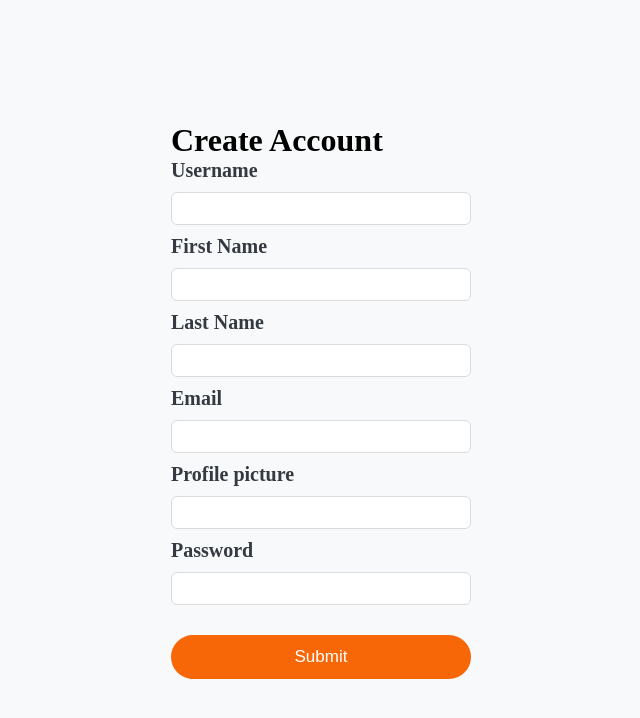
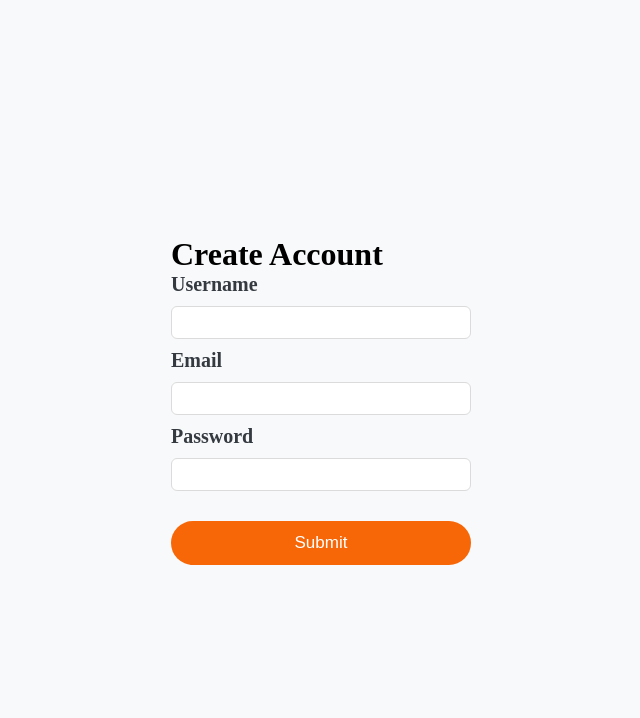
Before and after one commit to kenmusau/venueVibe-client, a React (Create React App) app: page / in a window 1280 px wide. Shown: the top 718 px of the page, without its empty margins (319-959 px from the left). Built offline with nearby package versions, Linux system fonts and the light colour scheme.

Commit message:
setup validation

```diff
--- a/src/components/SignUpForm/SignUpForm.css
+++ b/src/components/SignUpForm/SignUpForm.css
@@ -45,3 +45,9 @@
 .signup-btn:hover {
   background-color: #fd7e14;
 }
+
+.fied-errors {
+  color: red;
+  font-size: 14px;
+  margin-bottom: 10px;
+}
--- a/src/components/SignUpForm/SignUpForm.js
+++ b/src/components/SignUpForm/SignUpForm.js
@@ -8,6 +8,7 @@ import Swal from "sweetalert2";
 function SignUpForm() {
   const { register, handleSubmit } = useForm();
   const [loading, isLoading] = useState(false);
+  const [errors, setErrors] = useState([]);
 
   const onSubmit = (data) => {
     isLoading(true);
@@ -30,11 +31,13 @@ function SignUpForm() {
           confirmButtonText: "Okay",
         });
       })
-      .catch((errors) => {
-        console.log(errors.message);
+      .catch((error) => {
+        setErrors(error.response.data.errors);
         isLoading(false);
       });
   };
+
+  console.log(errors);
 
   return (
     <div className="sign-up-container">
@@ -45,23 +48,17 @@ function SignUpForm() {
           <label htmlFor="username">Username</label>
           <input type="text" {...register("username")} />
 
-          <label htmlFor="first_name">First Name</label>
-          <input type="text" {...register("first_name")} />
-
-          <label htmlFor="last_name">Last Name</label>
-          <input type="text" {...register("last_name")} />
-
           <label htmlFor="email">Email</label>
           <input type="email" {...register("email")} />
-
-          <label htmlFor="profile_picture">Profile picture</label>
-          <input type="text" {...register("profile_picture")} />
 
           <label htmlFor="password">Password</label>
           <input type="password" {...register("password")} />
 
-          {/* <label htmlFor="confirm_password">Confirm Password</label>
-          <input type="password" {...register("confirm_password")} /> */}
+          {errors.map((err, index) => (
+            <p key={index} className="fied-errors">
+              {err}.
+            </p>
+          ))}
 
           <button className="signup-btn">
             {loading ? "Loading..." : "Submit"}
```
